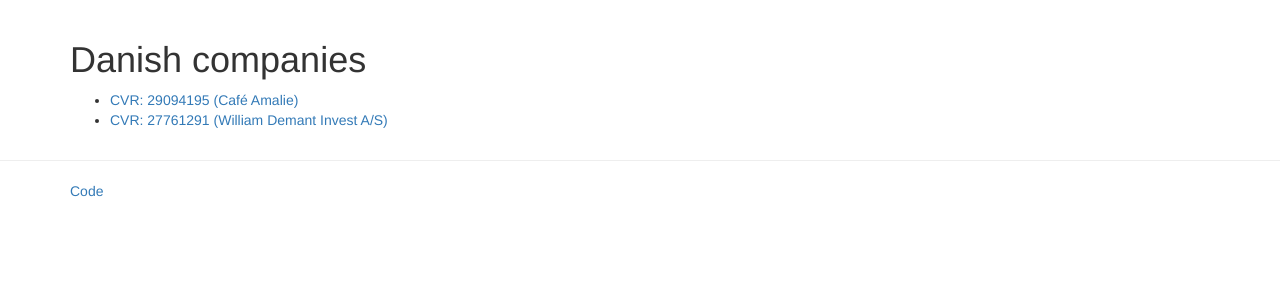
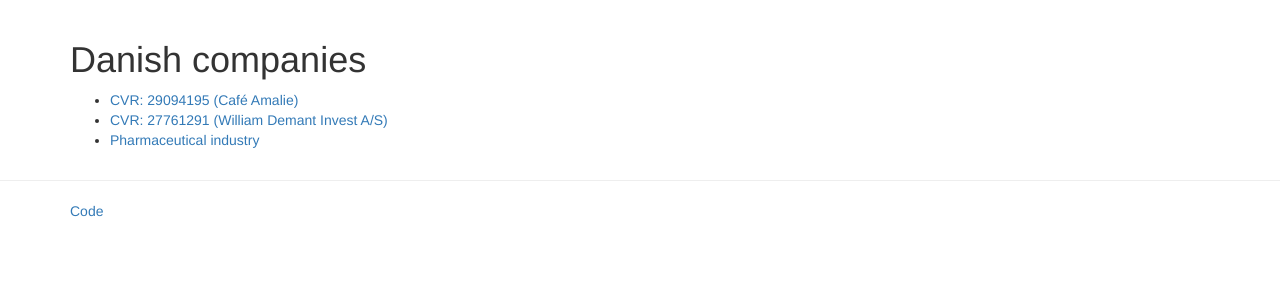
Before and after one commit to fnielsen/cvrminer, a Flask app: page / in a window 1280 px wide. Shown: the part 50-350 px from the top of the page. Run offline with Flask 2, Linux system fonts and the light colour scheme; some libraries are stand-ins or nearby versions.

Commit message:
Add branch example

```diff
--- a/cvrminer/app/templates/index.html
+++ b/cvrminer/app/templates/index.html
@@ -9,6 +9,7 @@
 <ul>
   <li><a href="cvr/29094195">CVR: 29094195 (Café Amalie)</a></li>
   <li><a href="cvr/27761291">CVR: 27761291 (William Demant Invest A/S)</a></li>
+  <li><a href="branch/Q507443">Pharmaceutical industry</a></li>
 </ul>
 
 {% endblock %}
```
